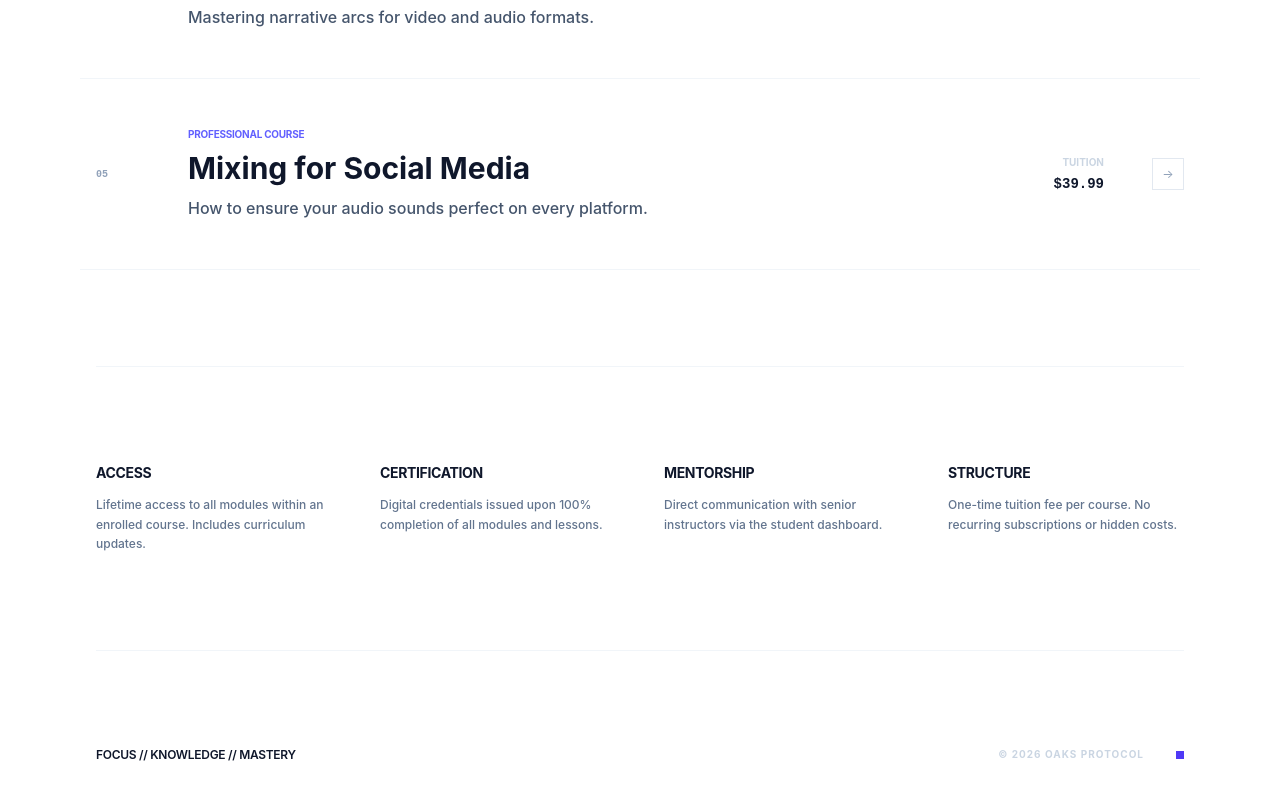
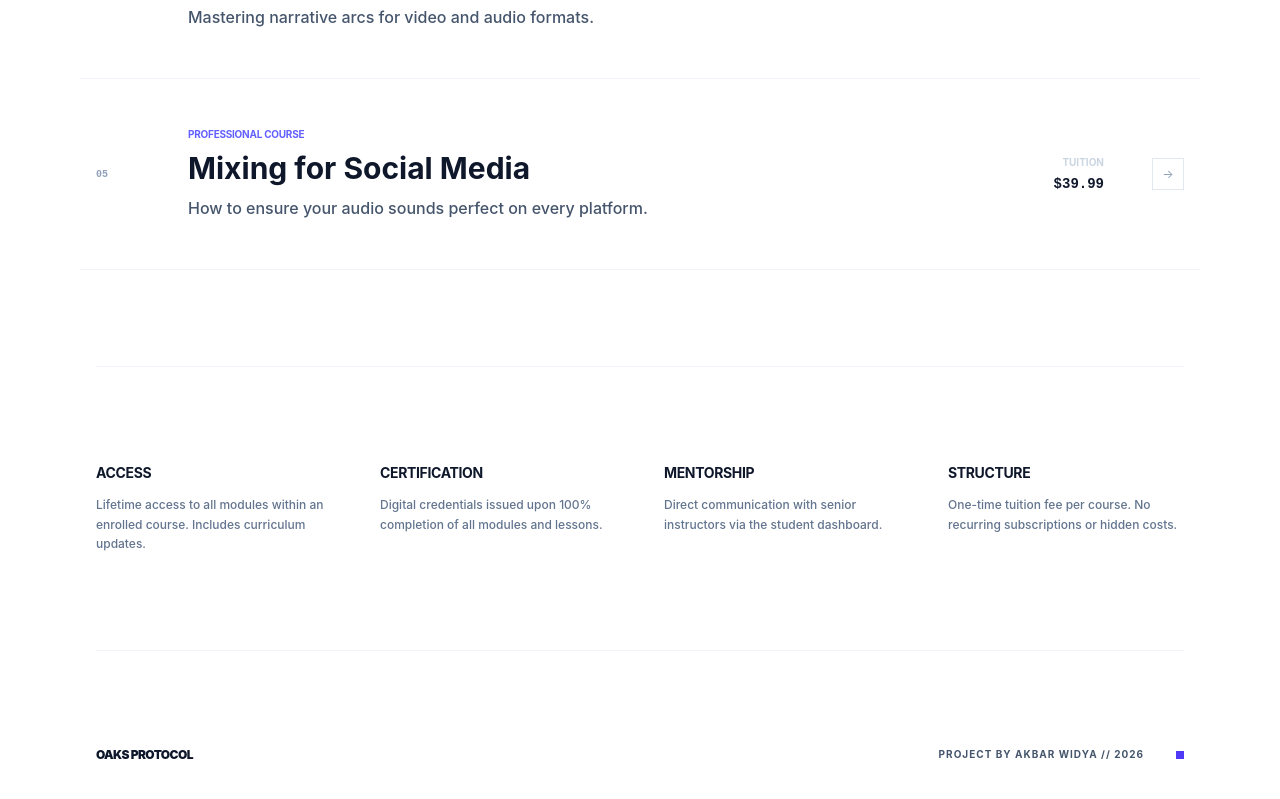
Before and after one commit to Akbar-Widya/react-routing, a React (Vite) app: page / in a window 1280 px wide. Shown: the part 1934-2733 px from the top of the page. Built offline with nearby package versions, Linux system fonts and the light colour scheme.

Commit message:
Add copyright and author.

```diff
--- a/src/pages/Home.jsx
+++ b/src/pages/Home.jsx
@@ -173,13 +173,13 @@ export default function Home() {
 
       {/* --- FOOTER --- */}
       <footer className="py-24 border-t border-slate-100 flex justify-between items-center">
-        <span className="text-xs font-semibold tracking-tight text-slate-900 uppercase">
-          Focus // Knowledge // Mastery
+        <span className="text-xs font-black tracking-tighter text-slate-900 uppercase">
+          Oaks Protocol
         </span>
 
         <div className="flex items-center gap-8">
-          <span className="text-[10px] font-bold text-slate-300 tracking-widest uppercase">
-            © 2026 Oaks Protocol
+          <span className="text-[10px] font-bold text-slate-600 tracking-widest uppercase text-right">
+            Project by Akbar Widya // 2026
           </span>
           <div className="w-2 h-2 bg-indigo-600"></div>
         </div>
```
